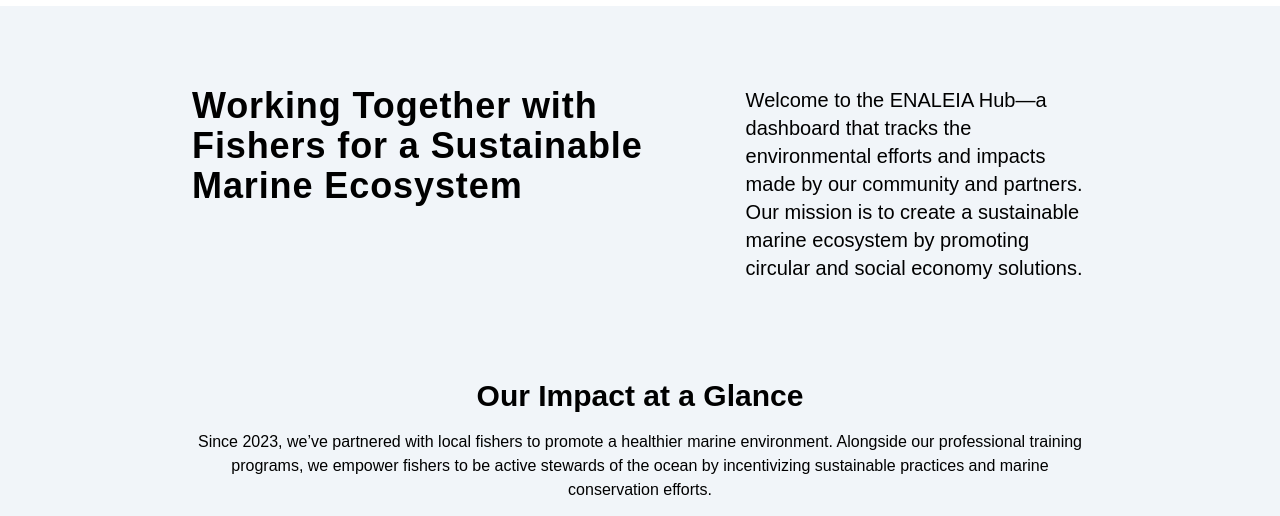
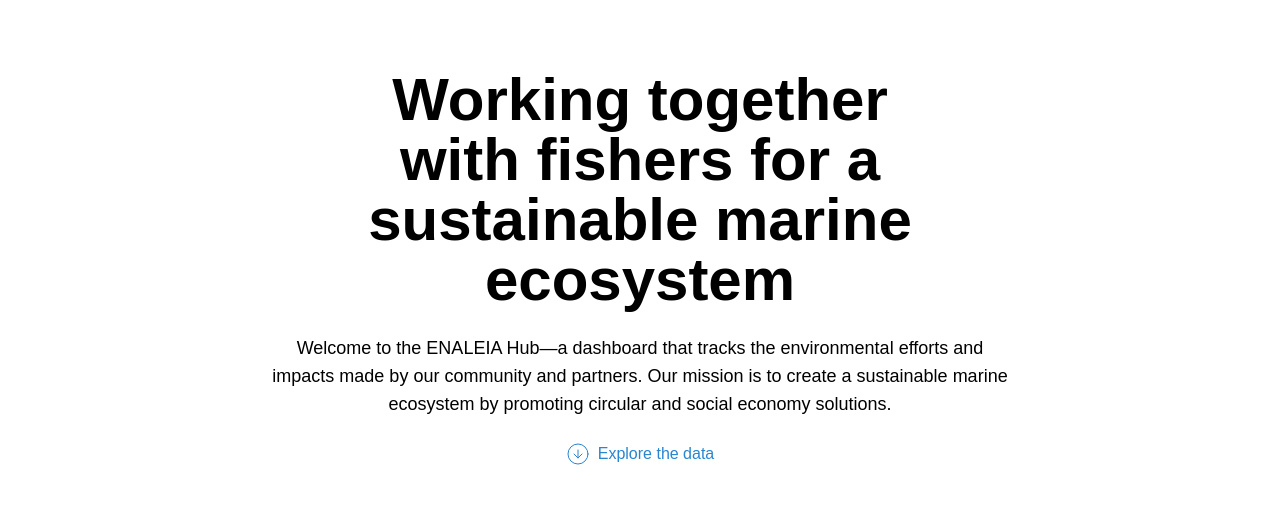
Before and after one commit to Enaleia/dashboard, a React (Vite) app: page / in a window 1280 px wide. Shown: the part 148-664 px from the top of the page. Built offline with nearby package versions, Linux system fonts and the light colour scheme.

Commit message:
style: update hero

```diff
--- a/src/routes/__root.tsx
+++ b/src/routes/__root.tsx
@@ -11,12 +11,12 @@
 
 function RootComponent() {
   return (
-    <div className='flex flex-col'>
+    <>
       <div className='mx-24 my-8 border border-black rounded-full px-14 py-6 max-w-[1500px]'>
         <NavBar />
       </div>
       <Outlet />
       <TanStackRouterDevtools position="bottom-right" />
-    </div>
+    </>
   )
 }
--- a/src/routes/index.tsx
+++ b/src/routes/index.tsx
@@ -2,6 +2,7 @@
 import { createFileRoute, Link } from '@tanstack/react-router'
 import { ActivityMap } from '../components/activity-map'
 import { AreaChart } from '../components/area-chart'
+import { CircleArrowDown } from 'lucide-react';
 import chartData from '../chart_data.json'
 
 export const Route = createFileRoute('/')({
@@ -10,10 +11,14 @@
 
 function HomeComponent() {
   return (
-    <main className='flex flex-col gap-14 md:gap-24 pt-10 pb-32 md:pt-20 bg-slate-100'>
-      <section className='flex flex-col md:flex-row gap-6 md:gap-10 px-6 md:px-48'>
-        <p className='w-full md:w-3/5 font-semibold text-3xl md:text-4xl tracking-wide'>Working Together with Fishers for a Sustainable Marine Ecosystem</p>
-        <p className='w-full md:w-2/5 text-lg md:text-xl'>Welcome to the ENALEIA Hub—a dashboard that tracks the environmental efforts and impacts made by our community and partners. Our mission is to create a sustainable marine ecosystem by promoting circular and social economy solutions.</p>
+    <main className='flex flex-col justify-center items-center gap-14 md:gap-24 m-auto pt-10 pb-32 md:pt-16 max-w-[1500px]'>
+      <section className='flex flex-col items-center gap-6 px-6 text-center'>
+        <h1 className='w-full font-bold text-3xl md:text-6xl leading-10 md:px-80'>Working together with fishers for a sustainable marine ecosystem</h1>
+        <p className='w-full font-extralight text-base md:text-lg md:px-60'>Welcome to the ENALEIA Hub—a dashboard that tracks the environmental efforts and impacts made by our community and partners. Our mission is to create a sustainable marine ecosystem by promoting circular and social economy solutions.</p>
+        <div className='flex flex-row items-center gap-2 font-extralight text-[#2985D0]'>
+          <CircleArrowDown color="#2985D0" strokeWidth={1}/>
+          <p>Explore the data</p>
+        </div>
       </section>
       <section className='flex flex-col gap-4 text-center px-6 md:px-48'>
         <p className='w-full font-semibold text-2xl md:text-3xl'>Our Impact at a Glance</p>
```
